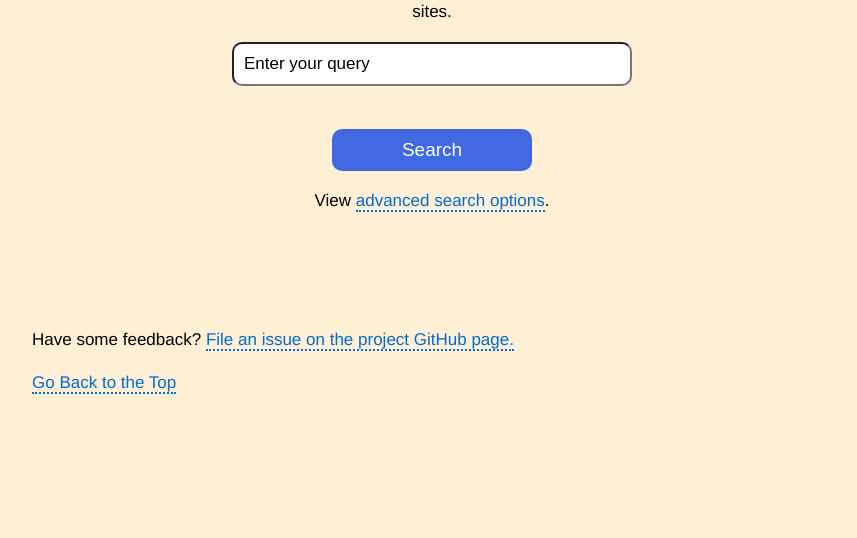
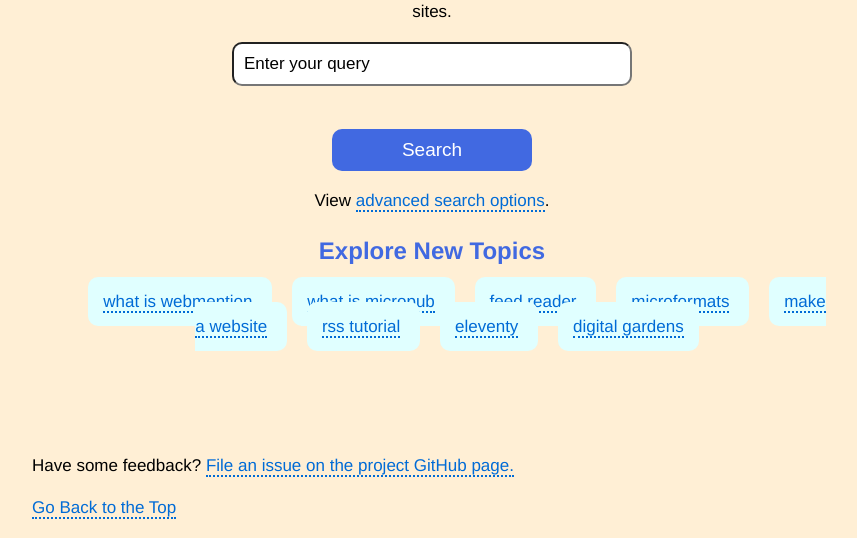
Before and after one commit to capjamesg/indieweb-search, a Flask app: template templates/search/submit.html in a window 1280 px wide. Shown: the part 501-1039 px from the top of the page, without its empty margins (208-1065 px from the left). Before the commit the page ends 895 px from the top, so only its background shows below. Run offline with Flask 2, Linux system fonts and the light colour scheme; the template is opened without the code that fills it, so the values that code supplies are empty.

Commit message:
add docs for new features, add new tags to home page

```diff
--- a/elasticsearch_server/main.py
+++ b/elasticsearch_server/main.py
@@ -203,7 +203,7 @@ def home():
     if request.args.get("minimal") and request.args.get("minimal") == "true":
         # delete some attributes that are not necessary for a query to take place
         # this will reduce the amount of data that needs to go over the network
-        to_delete = ["h2", "h3", "h4", "h5", "h6", "length", "page_text", "outgoing_links", "last_crawled", "favicon", "http_headers", "page_is_nofollow", "h_card", "category", "page_rank", "md5_hash", "page_content", "important_phrases"]
+        to_delete = ["h2", "h3", "h4", "h5", "h6", "length", "outgoing_links", "last_crawled", "favicon", "http_headers", "page_is_nofollow", "h_card", "category", "page_rank", "md5_hash", "important_phrases"]
         for hit in response["hits"]["hits"]:
             for key in to_delete:
                 if key in hit["_source"]:
--- a/static/styles.css
+++ b/static/styles.css
@@ -9,6 +9,18 @@ a {
 html {
     background-color: #FFEFD5;
     font-family: "Helvetica Neue", Helvetica, sans-serif;
+}
+
+.topic_cloud {
+  margin-top: 10px;
+}
+
+.topic_cloud li {
+  background-color: lightcyan;
+  padding: 15px;
+  border-radius: 10px;
+  margin: 10px;
+  display: inline;
 }
 
 main {
--- a/templates/search/advanced_search.html
+++ b/templates/search/advanced_search.html
@@ -12,6 +12,9 @@
       <li><b>jamesg.blog social</b> - Return all rel=me links on the homepage of a domain.</li>
       <li><b>tantek.com inspect feed</b> - Return all feeds associated with a domain home page.</li>
       <li><b>random</b> - Go to the homepage of a random site in the search index.</li>
+      <li><b>category:"coffee"</b> - See posts tagged with the category "coffee".</li>
+      <li><b>category:"coffee, indieweb"</b> - See posts tagged with either the category "coffee" or "indieweb" (experimental).</li>
+      <li><b>mf2property:"like"</b> - See posts with a like property in their microformats markup (supports like, rsvp, reply, favorite, share, video, photo, and article) (experimental).</li>
   </ul>
   <p>You can use any combination of the filters above.</p>
   <p><em>* This feature is only supported on some pages.</em></p>
--- a/templates/search/submit.html
+++ b/templates/search/submit.html
@@ -18,5 +18,32 @@
     <input type="submit" value="Search">
   </form>
   <p class="advanced-p">View <a href="/advanced">advanced search options</a>.</p>
+  <h2>Explore New Topics</h2>
+  <ul class="topic_cloud">
+    <li>
+      <a href="/results?query=what is webmention">what is webmention</a>
+    </li>
+    <li>
+      <a href="/results?query=what is micropub">what is micropub</a>
+    </li>
+    <li>
+      <a href="/results?query=feed reader">feed reader</a>
+    </li>
+    <li>
+      <a href="/results?query=microformats">microformats</a>
+    </li>
+    <li>
+      <a href="/results?query=make a website">make a website</a>
+    </li>
+    <li>
+      <a href="/results?query=rss tutorial">rss tutorial</a>
+    </li>
+    <li>
+      <a href="/results?query=eleventy">eleventy</a>
+    </li>
+    <li>
+      <a href="/results?query=digital gardens">digital gardens</a>
+    </li>
+  </ul>
 </section>
 {% endblock %}
```
Also changed, not shown: templates/search/results.html (+12 -0 lines).
